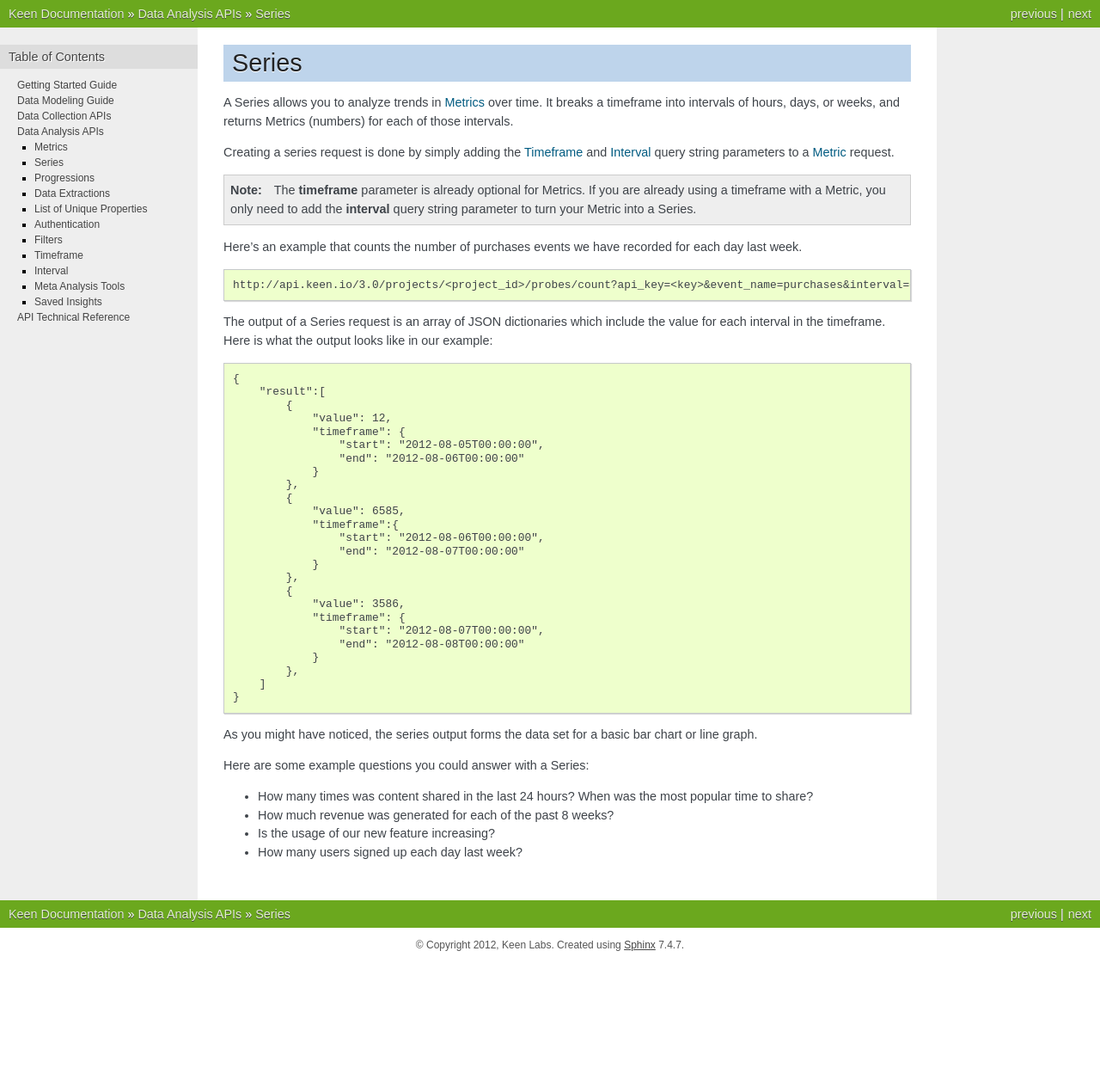
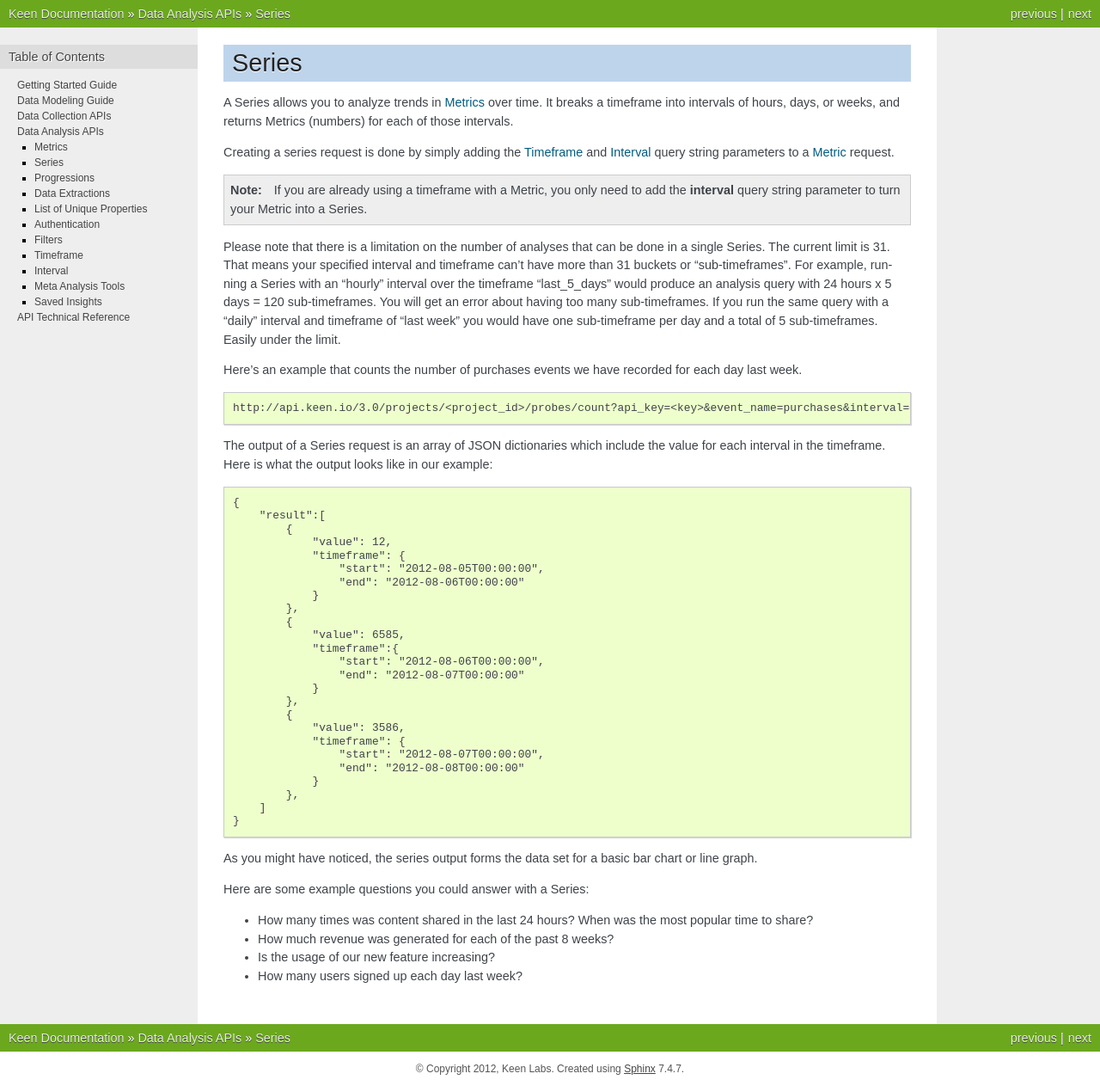
Before and after one commit to keenlabs/Keen-Docs, a Sphinx documentation site: the page built from source/data_analysis/series.rst, in a window 1280 px wide. Shown: the whole page at 86% size. Built offline with Sphinx 7.4.7, drawn with Linux system fonts in a browser that asks for light colours; before the commit the page ends 1119 px from its top, so only the background shows below that.

Commit message:
add warning about Series subtimeframe limit

```diff
--- a/source/data_analysis/series.rst
+++ b/source/data_analysis/series.rst
@@ -6,7 +6,9 @@ A Series allows you to analyze trends in :doc:`Metrics<metrics>` over time. It b
 
 Creating a series request is done by simply adding the :doc:`timeframe` and :doc:`interval` query string parameters to a :doc:`Metric<metrics>` request.
 
-.. note:: The **timeframe** parameter is already optional for Metrics.  If you are already using a timeframe with a Metric, you only need to add the **interval** query string parameter to turn your Metric into a Series.
+.. note:: If you are already using a timeframe with a Metric, you only need to add the **interval** query string parameter to turn your Metric into a Series.
+
+Please note that there is a limitation on the number of analyses that can be done in a single Series. The current limit is 31. That means your specified interval and timeframe can't have more than 31 buckets or "sub-timeframes". For example, running a Series with an "hourly" interval over the timeframe "last_5_days" would produce an analysis query with 24 hours x 5 days = 120 sub-timeframes. You will get an error about having too many sub-timeframes. If you run the same query with a "daily" interval and timeframe of "last week" you would have one sub-timeframe per day and a total of 5 sub-timeframes. Easily under the limit.
 
 Here’s an example that counts the number of purchases events we have recorded for each day last week.
 
```
